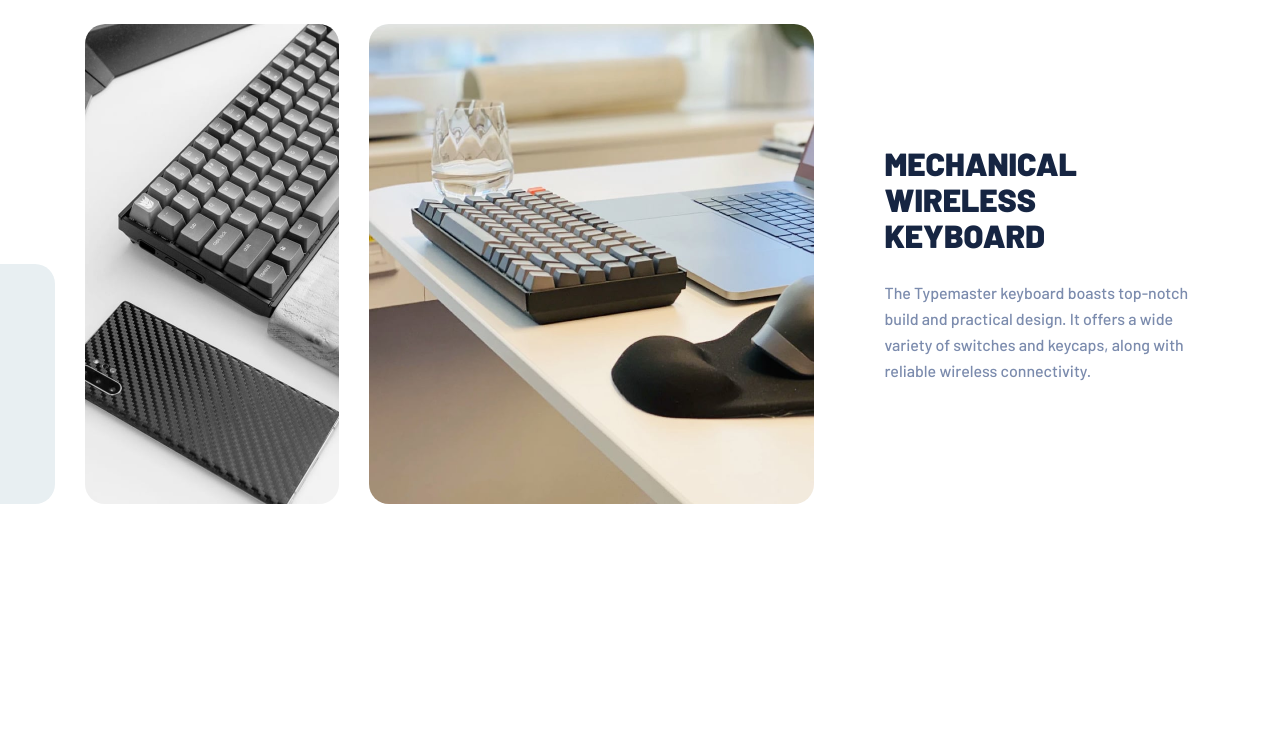
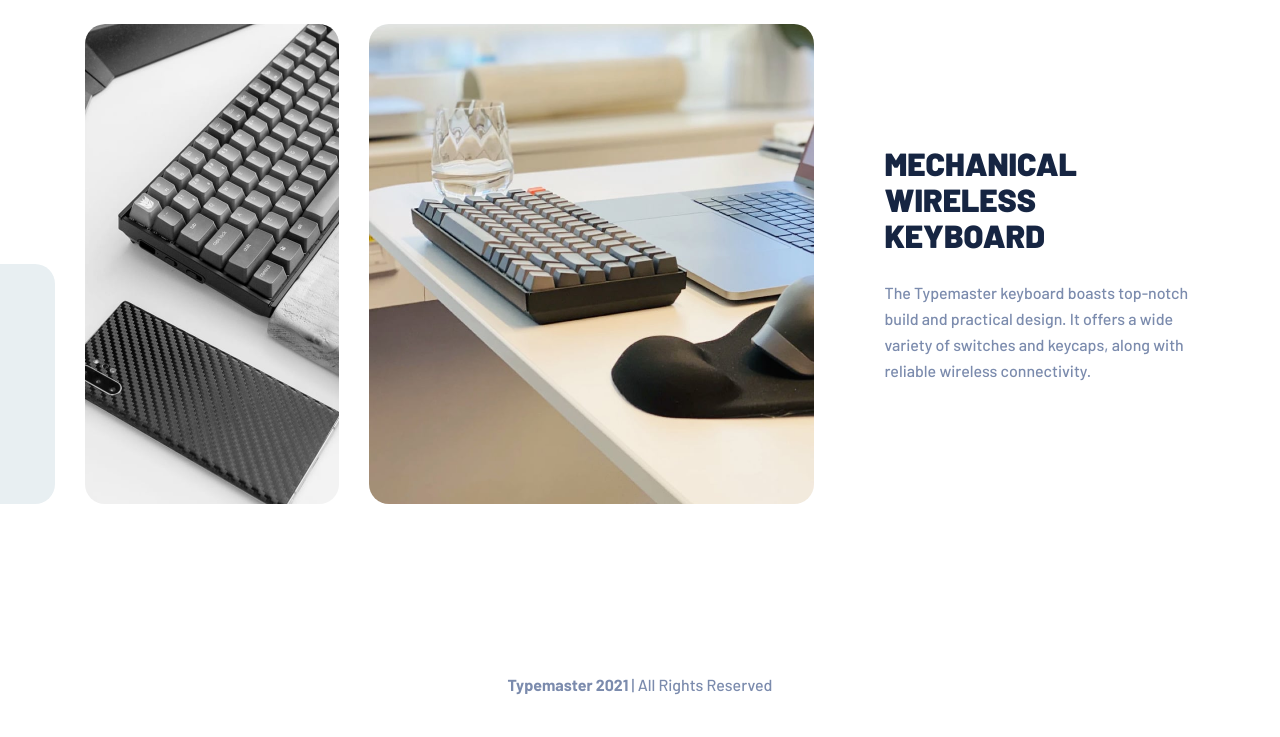
Before and after one commit to ionStici/typemaster-pre-launch-landing-page, a website: page index.html in a window 1280 px wide. Shown: the part 682-1419 px from the top of the page. Before the commit the page ends 1354 px from the top, so only its background shows below. Drawn offline with Linux system fonts and the light colour scheme.

Commit message:
Add footer

```diff
--- /dev/null
+++ b/css/_footer.scss
@@ -0,0 +1,20 @@
+.footer {
+    text-align: center;
+    padding-bottom: 50px;
+
+    @media only screen and (min-width: 700px) {
+        padding-bottom: 43px;
+    }
+
+    @media only screen and (min-width: 1200px) {
+        padding-bottom: 39px;
+    }
+
+    p {
+        color: #7b8bad;
+    }
+
+    span {
+        font-weight: 700;
+    }
+}
--- a/css/main.scss
+++ b/css/main.scss
@@ -2,3 +2,4 @@
 @import "header";
 @import "hero";
 @import "gallery";
+@import "footer";
--- a/index.html
+++ b/index.html
@@ -57,6 +57,10 @@
 
     </main>
 
+    <footer class="footer">
+        <p><span>Typemaster 2021</span> | All Rights Reserved</p>
+    </footer>
+
   <!--
   Highly compatible
   Easy to use and works well with all major computer brands, gaming consoles and mobile devices.
@@ -73,7 +77,6 @@
   RGB backlit modes
   Choose from 4 backlight brightness levels and adjustable breathing speed. Each key glows intensely in the dark and helps
   you type in low light conditions.
-
-  Typemaster 2021 | All Rights Reserved -->
+  -->
 </body>
 </html>
```
Also changed, not shown: css/style.css.
